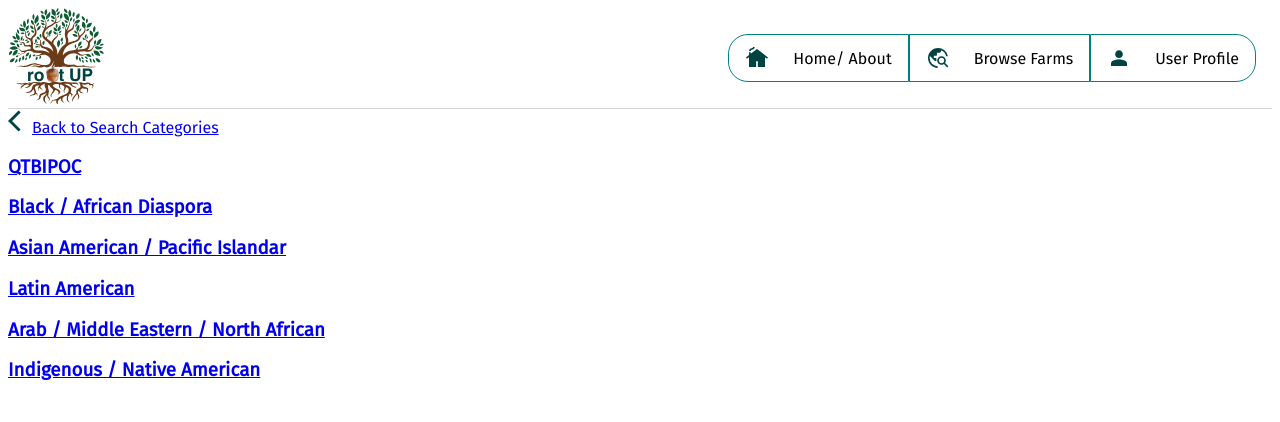
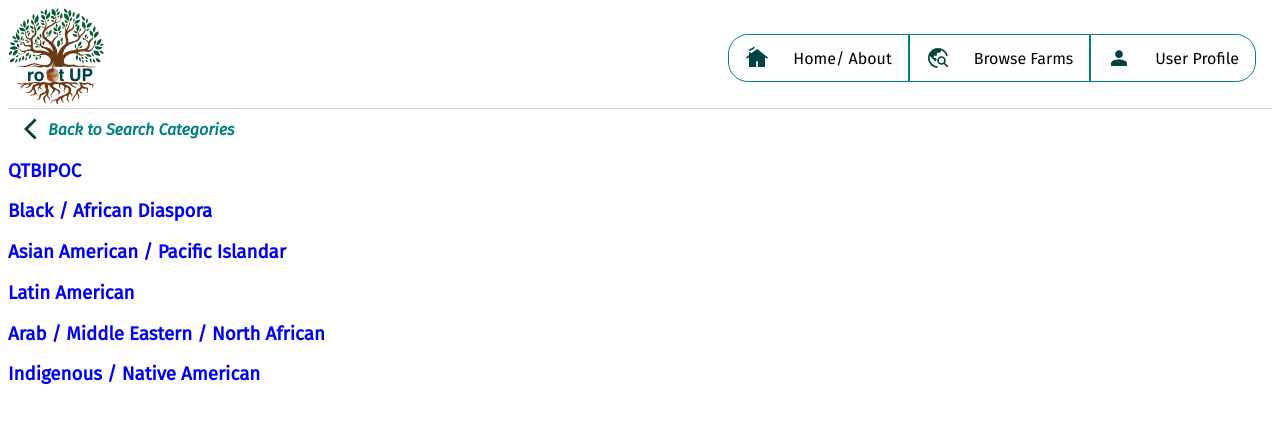
Before and after one commit to karimahcodes/clone-rootup-client, a React (Create React App) app: page /browse/communities in a window 1280 px wide. Shown: the top 422 px of the page. Built offline with nearby package versions, Linux system fonts and the light colour scheme.

Commit message:
update navlinks for styling

```diff
--- a/src/Pages/CommunitiesPage/CommunitiesPage.scss
+++ b/src/Pages/CommunitiesPage/CommunitiesPage.scss
@@ -1,3 +1,30 @@
 @use '../../styles/partials/mixins' as *;
 @use '../../styles/partials/typography' as *;
 @use '../../styles/partials/variables' as *;
+
+.communities{
+
+    &__navlink {
+    display: flex;
+    text-decoration: none;
+
+    align-items: center;
+    margin: .5rem 1rem;
+    color: $primary-color;
+    font-weight: 700;
+    font-family: "FireSans-Italic", Arial, Helvetica, sans-serif;
+}
+
+// &__section--fruitVegetable{
+//     // background-image: url() ;
+//     background-position: cover;
+// }
+&__link{
+    text-decoration: none;
+    // margin: 0 .5rem;
+}
+&__link:hover{
+    text-decoration: underline dotted $primary-highlight;
+}
+
+}
--- a/src/Pages/FarmTypesPage/FarmTypesPage.scss
+++ b/src/Pages/FarmTypesPage/FarmTypesPage.scss
@@ -15,10 +15,10 @@
         font-family: "FireSans-Italic", Arial, Helvetica, sans-serif;
     }
 
-    &__section--fruitVegetable{
-        background-image: url() ;
-        background-position: cover;
-    }
+    // &__section--fruitVegetable{
+    //     // background-image: url() ;
+    //     background-position: cover;
+    // }
     &__link{
         text-decoration: none;
         // margin: 0 .5rem;
--- a/src/Pages/RegionsPage/RegionsPage.scss
+++ b/src/Pages/RegionsPage/RegionsPage.scss
@@ -1,3 +1,29 @@
 @use '../../styles/partials/mixins' as *;
 @use '../../styles/partials/typography' as *;
 @use '../../styles/partials/variables' as *;
+
+.regions{
+    &__navlink {
+        display: flex;
+        text-decoration: none;
+
+        align-items: center;
+        margin: .5rem 1rem;
+        color: $primary-color;
+        font-weight: 700;
+        font-family: "FireSans-Italic", Arial, Helvetica, sans-serif;
+    }
+
+    // &__section--fruitVegetable{
+    //     // background-image: url() ;
+    //     background-position: cover;
+    // }
+    &__link{
+        text-decoration: none;
+        // margin: 0 .5rem;
+    }
+    &__link:hover{
+        text-decoration: underline dotted $primary-highlight;
+    }
+
+}
```
